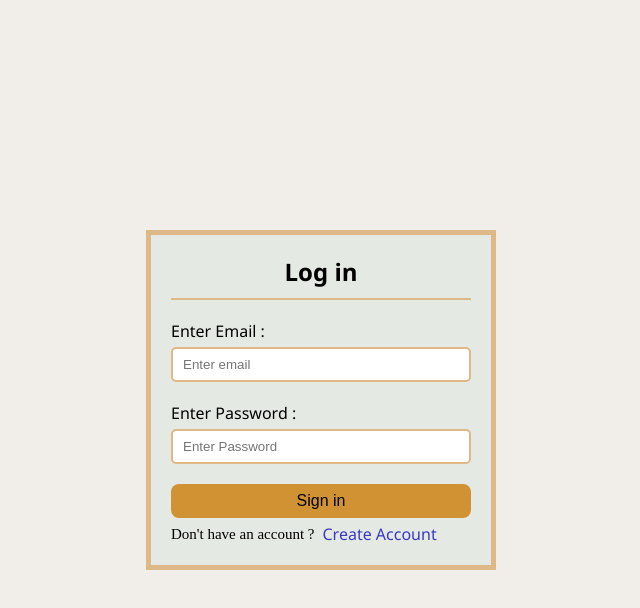
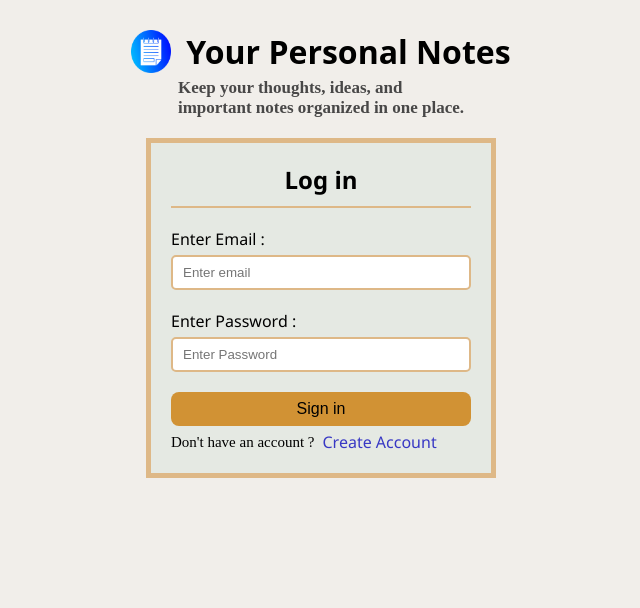
Before and after one commit to sj0758913-pixel/MERN-NotesApp, a React (Vite) app in the folder frontEnd/: page /Home in a window 1280 px wide. Shown: the top 608 px of the page, without its empty margins (319-959 px from the left). Built offline with nearby package versions, Linux system fonts and the light colour scheme; no server answers.

Commit message:
add loading feature

```diff
--- a/frontEnd/src/index.css
+++ b/frontEnd/src/index.css
@@ -9,12 +9,17 @@ body {
 
 }
 
-.Login-page {
-    height: 100vh;
-    /* padding: 150px 15px 0 15px; */
+.Loading{
+    width: 100%;
     display: flex;
     justify-content: center;
     align-items: center;
+}
+
+.Login-page {
+    height: 90vh;
+    margin-top: 30px;
+
 }
 
 .Login {
@@ -94,13 +99,47 @@ body {
 /* register page  */
 
 .Register-page {
-    height: 100vh;
-    /* padding: 150px 15px 0 15px; */
+    height: 90vh;
+    margin-top: 30px;
+}
+
+.tags{
+    width: 100%;
+    /* border: 5px solid black; */
+    display: flex;
+    flex-direction: column;
+    justify-content: center;
+    align-items: center;
+    margin-bottom: 20px;
+}
+.tags p{
+   font-size: 17px;
+   font-family:cursive;
+   font-weight: bold;
+   color: rgb(72, 71, 71);
+   /* margin-left: 10px; */
+}
+
+.tag{
+    display: flex;
+    margin-bottom: 5px;
+}
+.tag img{
+    width: 40px;
+    margin-right: 15px;
+}
+.tag h2{
+    font-size: xx-large;
+    font-family: system-ui, -apple-system, BlinkMacSystemFont, 'Segoe UI', Roboto, Oxygen, Ubuntu, Cantarell, 'Open Sans', 'Helvetica Neue', sans-serif;
+}
+
+.signUps{
+    /* border: 5px solid black; */
+    width: 100%;
     display: flex;
     justify-content: center;
     align-items: center;
 }
-
 .Sign-Up {
     background-color: rgb(229, 233, 227);
     border: 5px burlywood solid;
--- a/frontEnd/src/pages/Home.jsx
+++ b/frontEnd/src/pages/Home.jsx
@@ -1,6 +1,6 @@
 import React, { useState } from 'react'
 import axios from 'axios';
-import {useNavigate} from 'react-router-dom'
+import { useNavigate } from 'react-router-dom'
 import { Link } from 'react-router-dom';
 
 const Home = () => {
@@ -9,28 +9,29 @@ const Home = () => {
   const [signInbtn, setsignInbtn] = useState('Sign in')
   const navigate = useNavigate();
 
-  const [email , setEmail] = useState('')
-  const [password , setPassword] = useState('')
+  const [email, setEmail] = useState('')
+  const [password, setPassword] = useState('')
 
-  const handleEmail = (e)=>{
+  const handleEmail = (e) => {
     setEmail(e.target.value)
   }
 
-    const handlePassword = (e)=>{
+  const handlePassword = (e) => {
     setPassword(e.target.value)
   }
 
-      const handleLog =  ()=>{
+  const handleLog = () => {
     setsignInbtn('Signing in...')
-        axios.post(API+"/Login" , {email : email , password : password}, {
+    axios.post(API + "/Login", { email: email, password: password }, {
       withCredentials: true
     })
-        .then(result =>{
+      .then(result => {
         setsignInbtn('Sign in')
-           navigate("/notes")})
+        navigate("/notes")
+      })
 
-        .catch(err =>{
-           console.log("something went wrong",err);
+      .catch(err => {
+        console.log("something went wrong", err);
         setsignInbtn('Sign in')
       })
     setEmail('')
@@ -41,6 +42,20 @@ const Home = () => {
     <>
 
       <div className="Login-page">
+        <div className='tags'>
+          <div className='tag'>
+            <img src="/notesIcon.png" alt="Log0" />
+            <h2>Your Personal Notes</h2>
+
+
+          </div>
+          <p>Keep your thoughts, ideas, and <br /> important notes organized in one place.</p>
+
+        </div>
+
+
+        <div className='signUps'>
+
           <div className='Login'>
             <h2>Log in</h2>
             <hr />
@@ -63,6 +78,8 @@ const Home = () => {
           </div>
         </div>
 
+      </div>
+
 
     </>
   )
--- a/frontEnd/src/pages/Notes.jsx
+++ b/frontEnd/src/pages/Notes.jsx
@@ -16,17 +16,22 @@ const Notes = () => {
     const [username, setusername] = useState('');
     const [Notes, setNotes] = useState([])
 
+    // for loading page
+    const [loading, setLoading] = useState(true);
+
 
     const fetchNotes = () => {
-        axios.get(API+"/notes", {
+        axios.get(API + "/notes", {
             withCredentials: true
         })
             .then(res => {
                 setNotes(res.data[0].Notes);
                 setusername(res.data[0].username);
+                setLoading(false);
             })
             .catch(err => {
                 navigate("/Home");
+                setLoading(false);
             });
     }
 
@@ -39,14 +44,14 @@ const Notes = () => {
         setNote(e.target.value);
     }
 
-    const handleTitle = (e)=>{
+    const handleTitle = (e) => {
         setTitle(e.target.value);
     }
 
     const handleSubmit = () => {
 
         setAddnotebtn('Adding...')
-        axios.post(API+"/addNote", { note: note , Title : Title}, {
+        axios.post(API + "/addNote", { note: note, Title: Title }, {
             withCredentials: true
         })
             .then(res => {
@@ -59,8 +64,8 @@ const Notes = () => {
         setTitle('');
     }
 
-    const editNote = (id,Note,Title) => {
-        navigate("/EditNote/" +id, {
+    const editNote = (id, Note, Title) => {
+        navigate("/EditNote/" + id, {
             state: {
                 note: Note,
                 Title: Title
@@ -68,8 +73,8 @@ const Notes = () => {
         });
     }
 
-    const delNote = (id,Note) => {
-        axios.post(API+"/delete/" + id, {}, {
+    const delNote = (id, Note) => {
+        axios.post(API + "/delete/" + id, {}, {
             withCredentials: true
         })
             .then(res => {
@@ -83,7 +88,7 @@ const Notes = () => {
 
     const Logout = () => {
         setlogOutbtn('LogOt..')
-        axios.post(API+"/Logout", {}, {
+        axios.post(API + "/Logout", {}, {
             withCredentials: true
         })
             .then(res => {
@@ -92,7 +97,13 @@ const Notes = () => {
             })
             .catch(err => console.log(err));
     }
-
+    if (loading) {
+        return (
+            <div className="loading">
+                <h1>Loading your page...</h1>
+            </div>
+        );
+    }
     return (
         <>
 
@@ -104,9 +115,9 @@ const Notes = () => {
                 </div>
                 <div>
                     <input className="Title"
-                    value={Title}
-                    onChange={handleTitle}
-                    type="text" placeholder='Set Title' />
+                        value={Title}
+                        onChange={handleTitle}
+                        type="text" placeholder='Set Title' />
 
                     <textarea
                         value={note}
@@ -130,13 +141,13 @@ const Notes = () => {
                             Notes.slice().reverse().map(Note => {
                                 return (
 
-                                    <div className='Note'  key={Note._id}>
+                                    <div className='Note' key={Note._id}>
 
                                         <p>{Note.Title}</p>
-                                        <h4>{Note.content.split(" ").slice(0,10).join(" ")}.....</h4>
+                                        <h4>{Note.content.split(" ").slice(0, 10).join(" ")}.....</h4>
                                         <div className="edit-del">
-                                            <button onClick={() => editNote(Note._id , Note)} className='edit'>view</button>
-                                            <button onClick={() => delNote(Note._id,Note)} className='delete'>{deletebtn}</button>
+                                            <button onClick={() => editNote(Note._id, Note)} className='edit'>view</button>
+                                            <button onClick={() => delNote(Note._id, Note)} className='delete'>{deletebtn}</button>
                                             <p> {new Date(Note.date).toLocaleDateString("en-GB")}</p>
                                         </div>
                                     </div>
@@ -153,4 +164,6 @@ const Notes = () => {
     )
 }
 
+
+
 export default Notes
--- a/frontEnd/src/pages/Register.jsx
+++ b/frontEnd/src/pages/Register.jsx
@@ -1,7 +1,7 @@
 import React, { useState } from 'react'
 import axios from 'axios'
-import {useNavigate} from 'react-router-dom'
-import {Link} from 'react-router-dom'
+import { useNavigate } from 'react-router-dom'
+import { Link } from 'react-router-dom'
 
 const Register = () => {
   const API = import.meta.env.VITE_API_URL;
@@ -9,33 +9,33 @@ const Register = () => {
   const [registerbtn, setRegisterbtn] = useState('Create Account')
   const navigate = useNavigate();
 
-     const [email , setEmail] = useState('')
-     const [username , setUser] = useState('')
-      const [password , setPassword] = useState('')
+  const [email, setEmail] = useState('')
+  const [username, setUser] = useState('')
+  const [password, setPassword] = useState('')
 
-      const handleEmail = (e)=>{
+  const handleEmail = (e) => {
     setEmail(e.target.value)
   }
 
-      const handleUser = (e)=>{
+  const handleUser = (e) => {
     setUser(e.target.value)
   }
 
-        const handlePassword = (e)=>{
+  const handlePassword = (e) => {
     setPassword(e.target.value)
   }
 
-      const handleAdd =  ()=>{
+  const handleAdd = () => {
     setRegisterbtn('Creating...')
-        axios.post(API+"/register" , {email : email ,username : username , password : password}, {
+    axios.post(API + "/register", { email: email, username: username, password: password }, {
       withCredentials: true
     })
-        .then(result =>{
+      .then(result => {
         navigate("/notes");
         setRegisterbtn('Create Account');
 
       })
-        .catch(err =>{
+      .catch(err => {
         setRegisterbtn('Create Account');
       })
     setEmail('')
@@ -46,6 +46,17 @@ const Register = () => {
     <>
 
       <div className="Register-page">
+        <div className='tags'>
+          <div className='tag'>
+              <img src="/notesIcon.png" alt="Log0" />
+              <h2>Your Personal Notes</h2>
+
+
+          </div>
+          <p>Keep your thoughts, ideas, and <br /> important notes organized in one place.</p>
+
+        </div>
+       <div className='signUps'>
            <div className='Sign-Up'>
           <h2>Create Account</h2>
           <hr />
@@ -71,6 +82,9 @@ const Register = () => {
             <Link to="/Home">Login</Link>
           </div>
         </div>
+
+       </div>
+
       </div>
 
 
```
Lines whose indentation alone changed are shown as unchanged.
